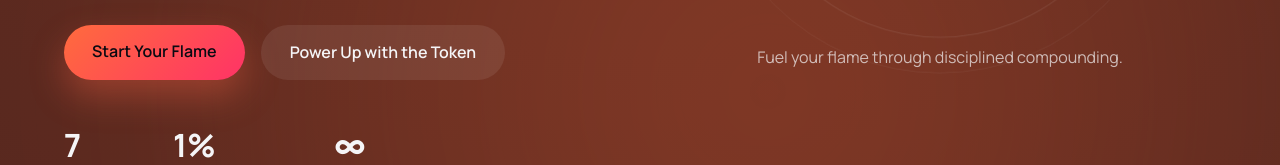
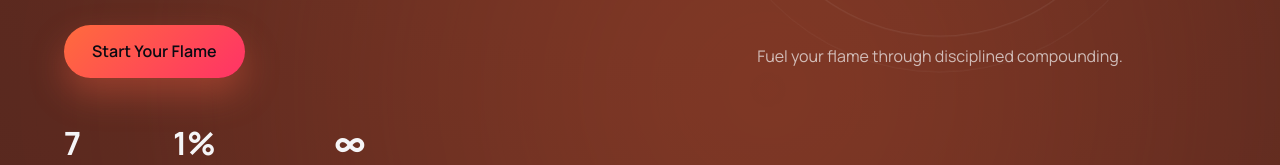
Before and after one commit to BenGothard/SIPFIRE, a plain HTML site: page index.html in a window 1280 px wide. Shown: the part 635-800 px from the top of the page. Drawn offline with Linux system fonts and the light colour scheme.

Commit message:
Remove secondary hero CTA

```diff
--- a/index.html
+++ b/index.html
@@ -32,7 +32,6 @@
         </p>
         <div class="hero-actions">
           <a class="btn primary" href="#action">Start Your Flame</a>
-          <a class="btn ghost" href="#token">Power Up with the Token</a>
         </div>
         <div class="hero-stats">
           <div>
```
